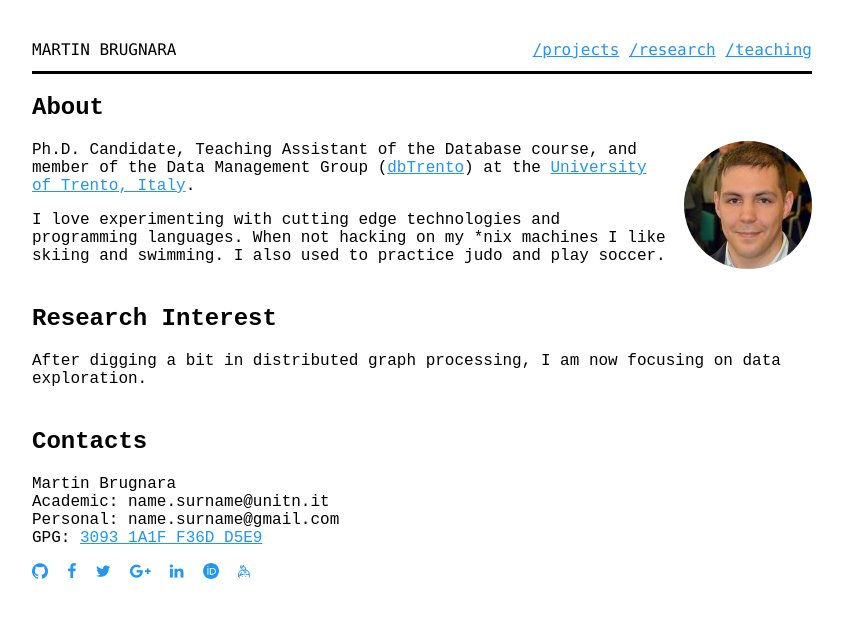
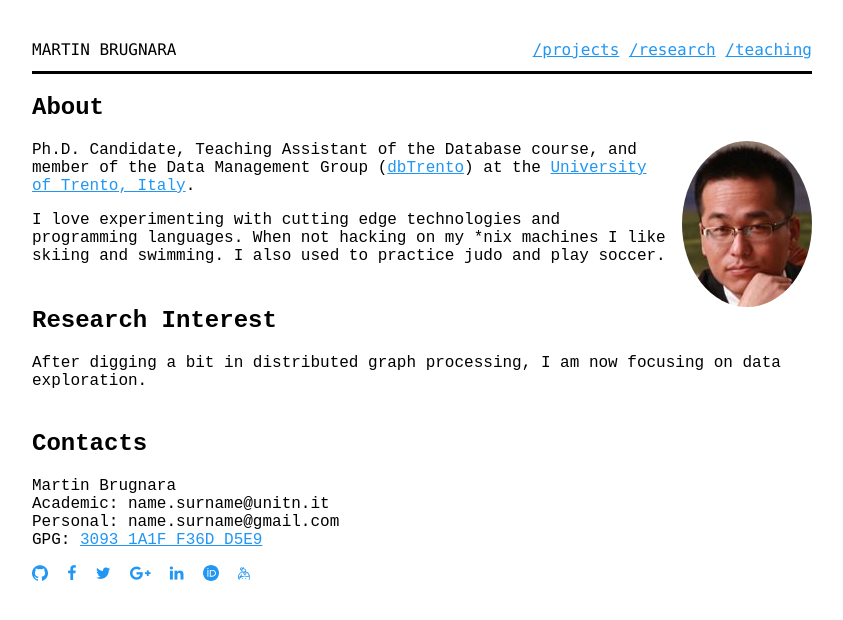
Before and after one commit to yongxingwang/yongxingwang.github.io, a Jekyll site: the page built from index.html, in a window 1280 px wide. Shown: the top 620 px of the page, without its empty margins (218-1061 px from the left). Built offline with Jekyll 4.4.1, drawn with Linux system fonts in a browser that asks for light colours; some web fonts are replaced.

Commit message:
Update index.html

```diff
--- a/index.html
+++ b/index.html
@@ -5,7 +5,7 @@
 
 <section id="bio">
     <h1>About</h1>
-    <img class="me" src="/assets/images/martin.jpg" alt="Martin Brugnara profile pic">
+    <img class="me" src="/assets/images/photo3.jpg" alt="Martin Brugnara profile pic">
     <p>Ph.D. Candidate, Teaching Assistant of the Database course, and member of the Data Management Group (<a href="http://db.disi.unitn.eu">dbTrento</a>) at the <a href="https://www.disi.unitn.it">University of Trento, Italy</a>.</p>
     <p>I love experimenting with cutting edge technologies and programming languages. When not hacking on my *nix machines I like skiing and swimming. I also used to practice judo and play soccer.</p>
 </section>
```
